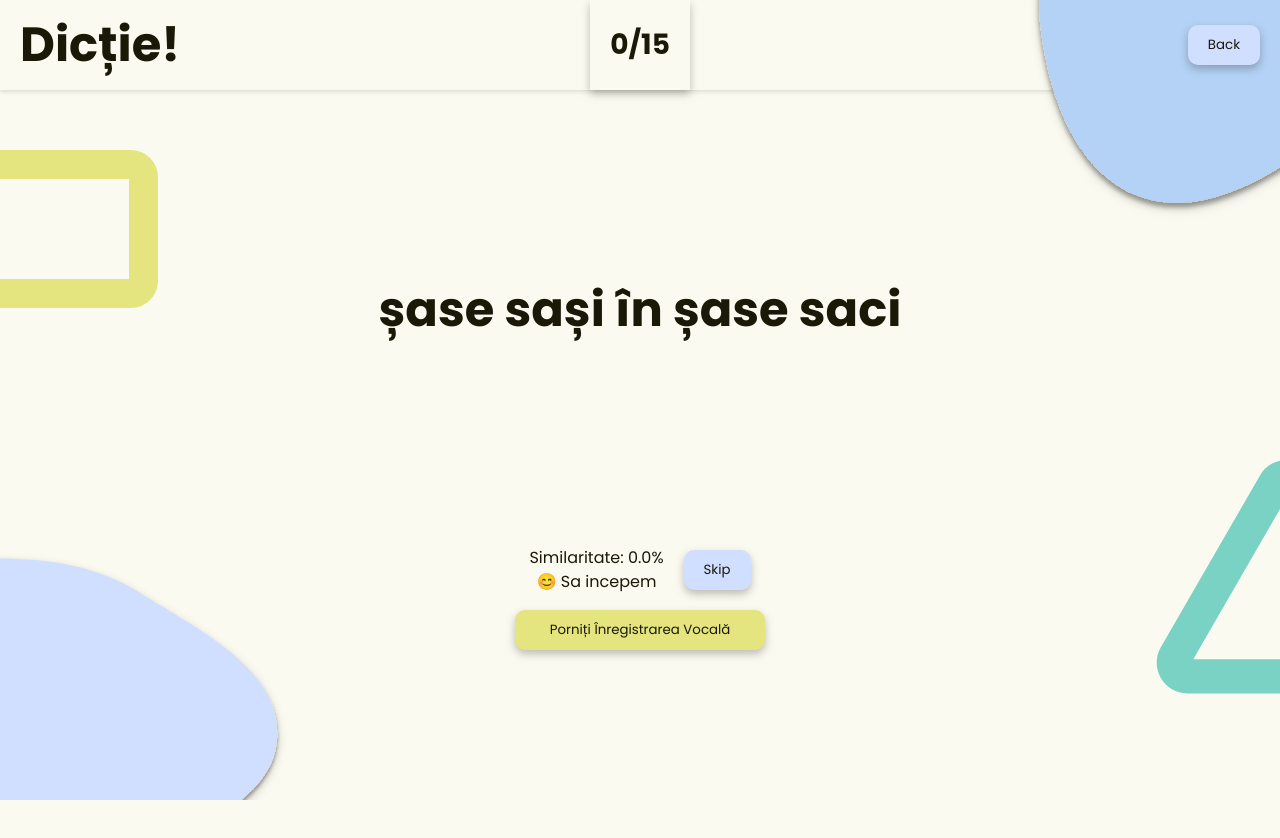
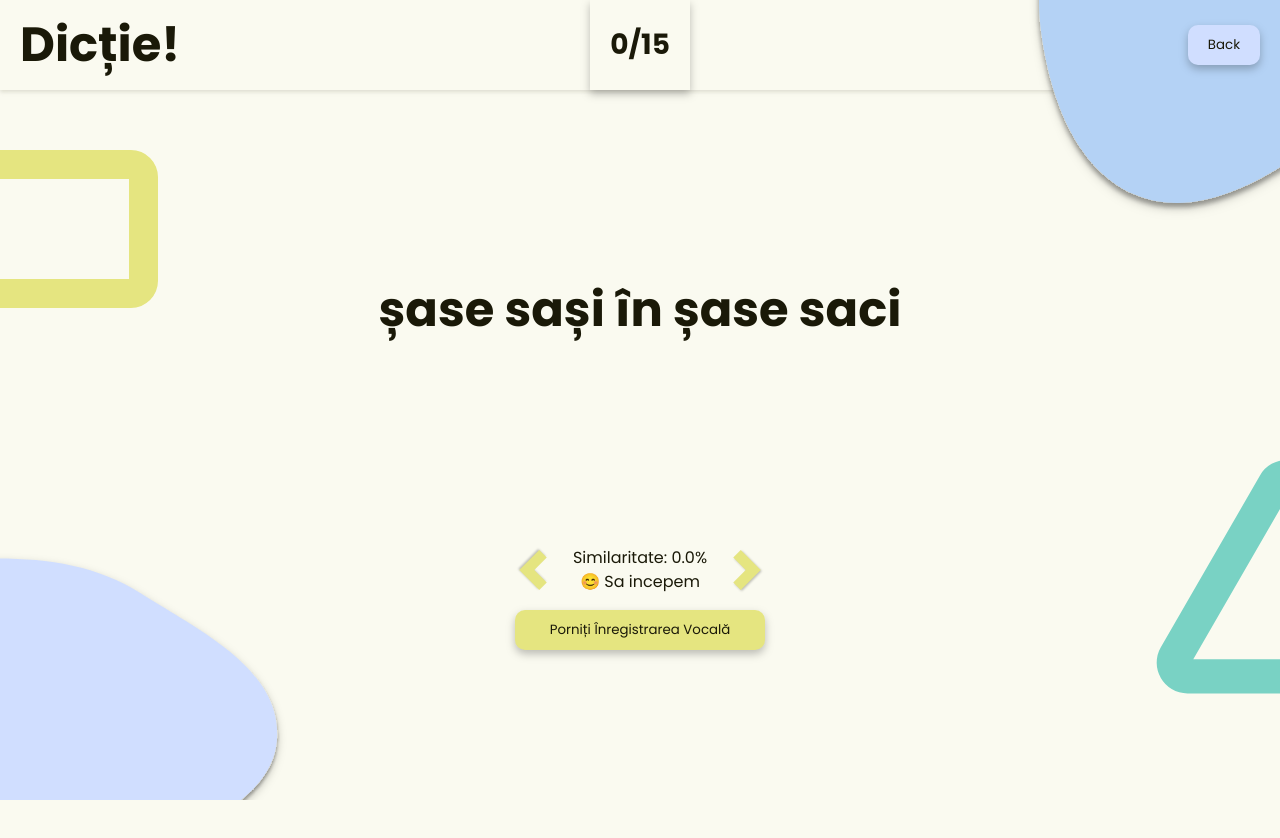
Before and after one commit to paluras/Dictie, a React (Vite) app in the folder dictie/: page /easy in a window 1280 px wide. Shown: the top 838 px of the page. Built offline with nearby package versions, Linux system fonts and the light colour scheme.

Commit message:
Add arrows and display them only when not recording

```diff
--- a/dictie/src/pages/Level.tsx
+++ b/dictie/src/pages/Level.tsx
@@ -19,9 +19,8 @@ const VoiceInput: React.FC = () => {
   console.log(spokenText);
 
   const [animationKey, setAnimationKey] = useState<number>(0);
-  const [userScore , setUserScore] = useState<number>(0);
+  const [userScore, setUserScore] = useState<number>(0);
   const index = useRef<number>(0);
-
 
   const [feeling, setFeeting] = useState<string>("😊 Sa incepem");
   const similar = percentageFunc(spokenText, givenText[index.current]);
@@ -34,10 +33,11 @@ const VoiceInput: React.FC = () => {
     setAnimationKey((prevKey) => prevKey + 1);
   };
 
-
   // console.log(incrementScore());
 
-  const handleBack = () => {
+  const handleBack = async () => {
+    await addAnimation();
+    resetAnimation();
     addAnimation();
     setSpokenText("");
     resetAnimation();
@@ -49,18 +49,19 @@ const VoiceInput: React.FC = () => {
     resetAnimation();
     index.current++;
     setSpokenText("");
+    setFeeting("😊 Sa incepem");
     const scoreboard = document.querySelector(".score-board") as HTMLElement;
     scoreboard.style.color = "black";
   };
 
-  useEffect(()=>{
-
-    if(speechEnd && spokenText !== "") {handleFront()}
-  }, [speechEnd, spokenText])
+  useEffect(() => {
+    if (speechEnd && spokenText !== "") {
+      handleFront();
+    }
+  }, [speechEnd, spokenText]);
 
   // Change text based on similarity
   useEffect(() => {
-
     if (similar === 0) return;
     similar < 5
       ? setFeeting("😊 Sa incepem")
@@ -73,20 +74,18 @@ const VoiceInput: React.FC = () => {
       : similar > 90
       ? setFeeting("😍 Ai făcut uimitor!")
       : setFeeting("");
-
   }, [similar]);
 
-  useEffect(()=>{
-    if (scoreboard === "point" && speechEnd){
+  useEffect(() => {
+    if (scoreboard === "point" && speechEnd) {
       const scoreboard = document.querySelector(".score-board") as HTMLElement;
       scoreboard.style.color = "green";
-      setUserScore(prev=>prev+1);
-    }else if(scoreboard === "no point" && speechEnd){
+      setUserScore((prev) => prev + 1);
+    } else if (scoreboard === "no point" && speechEnd) {
       const scoreboard = document.querySelector(".score-board") as HTMLElement;
-      scoreboard.style.color = "red"
-
+      scoreboard.style.color = "red";
     }
-  }, [speechEnd ,scoreboard])
+  }, [speechEnd, scoreboard]);
 
   const backBtn = (
     <Link to="..">
@@ -118,22 +117,48 @@ const VoiceInput: React.FC = () => {
           </h1>
         </div>
         <div className="container-mid">
-          {index.current !== 0 && (
-            <button className="back" onClick={() => handleBack()}>
-              Back
-            </button>
+          {index.current !== 0 || speechEnd && (
+            <svg
+              className="back-arrow"
+              onClick={() => (speechEnd ? handleBack() : "")}
+              xmlns="http://www.w3.org/2000/svg"
+              width="40"
+              height="40"
+              viewBox="0 0 175 255"
+              fill="#black"
+              transform="rotate(180)"
+            >
+              <path
+                d="M47.7037 0L0 47.7037L79.5061 127.21L0 206.716L47.7037 254.419L174.913 127.21L47.7037 0Z"
+                fill="#E5E580"
+              />
+            </svg>
           )}
           <p className="similar-container">
             Similaritate: {similar.toFixed(1)}% <br />
             {feeling}
           </p>
           {/* Make function to add the overall score somewhere and reset it */}
-          <button
-            className="front"
-            onClick={() => (speechEnd ? handleFront() : "")}
-          >
-            Skip
-          </button>
+      {speechEnd && <svg   onClick={() => (speechEnd ? handleFront() : "")}
+          className="front-arrow"
+
+          xmlns="http://www.w3.org/2000/svg"
+          width="40"
+          height="40"
+          viewBox="0 0 175 255"
+          fill="#black"
+
+        >
+          <path
+            d="M47.7037 0L0 47.7037L79.5061 127.21L0 206.716L47.7037 254.419L174.913 127.21L47.7037 0Z"
+            fill="#E5E580"
+          />
+        </svg>}
+
+
+
+
+
         </div>
         <div className="container-btns">
           {" "}
--- a/dictie/src/style/App.css
+++ b/dictie/src/style/App.css
@@ -54,6 +54,8 @@ h1 {
   flex-shrink: 1;
   z-index: 200;
 }
+
+
 
 button {
   background-color: var(--primary);
@@ -144,6 +146,26 @@ button:hover {
   flex-shrink: 1;
   animation: move-two 1s cubic-bezier(0.66, 0.07, 0.51, 1.52);
   transition: 500ms linear;
+}
+
+.back-arrow{
+
+}
+
+.back-arrow , .front-arrow{
+  transition: 200ms cubic-bezier(0.175, 0.885, 0.32, 1.275);
+  cursor: pointer;
+  filter: drop-shadow(1px 1px 1px rgba(0, 0, 0, 0.25));
+}
+
+.front-arrow:hover  {
+  transform: scale(1.5);
+  filter: drop-shadow(10px 1px 1px rgba(0, 0, 0, 0.25));
+
+}
+.back-arrow:hover{
+  transform: scale(1.5) rotate(180deg) ;
+  filter: drop-shadow(10px 1px 1px rgba(0, 0, 0, 0.25));
 }
 
 
```
